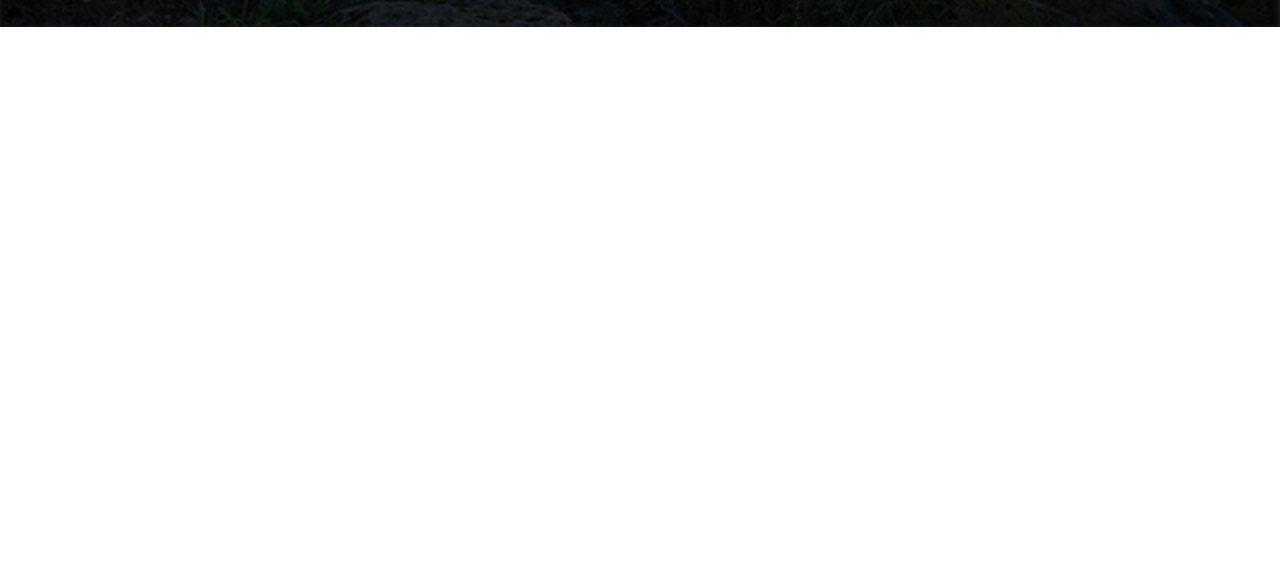
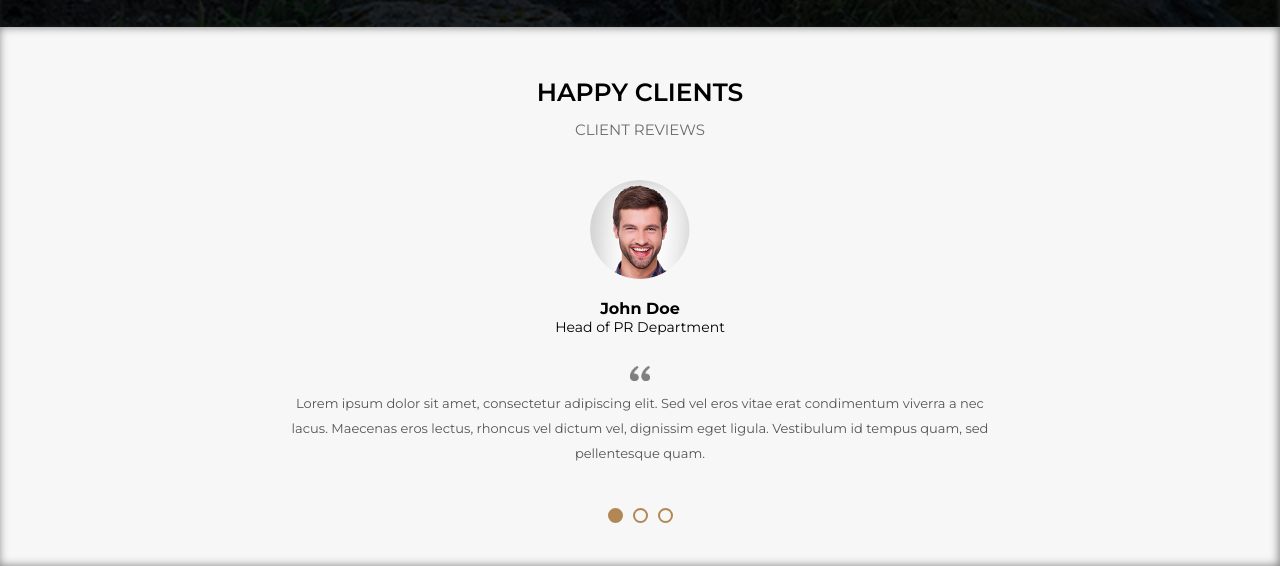
Before and after one commit to ChrystianSPereira/Project_Awax, a plain HTML site: page index.html in a window 1280 px wide. Shown: the part 3018-3584 px from the top of the page. Before the commit the page ends 3045 px from the top, so only its background shows below. Drawn offline with Linux system fonts and the light colour scheme.

Commit message:
Happy Client

```diff
--- a/css/style.css
+++ b/css/style.css
@@ -519,9 +519,90 @@ header{
 .section-team-social a:hover{
     background-color: var(--secondy--cor-hover);
 }
+
+/* CLIENTS */
+.clients .section-body {
+    max-width:initial;
+}
+
+.section-clients {
+    overflow:hidden;
+}
+
+.section-clients .sliders {
+    width:1000vw;
+    height:100%;
+}
+
+.section-clients .slide {
+    width:100vw;
+    height:100%;
+    display:inline-block;
+}
+
+.section-clients .slidearea {
+    display:flex;
+    flex-direction:column;
+    height:100%;
+    justify-content: center;
+    align-items:center;
+}
+
+.section-clients-avatar {
+    width:100px;
+}
+
+.section-clients-name {
+    font-weight: bold;
+    font-size:16px;
+    margin-top:20px;
+}
+
+.section-clients-role {
+    font-size:14px;
+}
+
+.section-clients-quoteimg {
+    width:20px;
+    margin-top:30px;
+}
+
+.section-clients-quote {
+    margin-top:10px;
+    font-size:13px;
+    max-width:700px;
+    color:#555;
+    text-align:center;
+    line-height:25px;
+    margin-left:30px;
+    margin-right:30px;
+}
+
+.section-clients .sliders-pointers {
+    width:100vw;
+    height:20px;
+    display:flex;
+    justify-content: center;
+    align-items: center;
+    margin-top:40px;
+}
+
+.section-clients .pointer {
+    width:15px;
+    height:15px;
+    border:2px solid #B28756;
+    border-radius:8px;
+    margin-left:5px;
+    margin-right:5px;
+    cursor:pointer;
+}
+
+.section-clients .pointer.active {
+    background-color:#B28756;
+}
+
 /* EMPTY */
 /* EMPTY */
 /* EMPTY */
 /* EMPTY */
 /* EMPTY */
-/* EMPTY */
--- a/index.html
+++ b/index.html
@@ -308,6 +308,48 @@
                 </div>
             </div>
         </section>
+        <section class="default light clients">
+            <div class="section-title">Happy Clients</div>
+            <div class="section-desc">Client Reviews</div>
+            <div class="section-body">
+                <div class="section-clients">
+                    <div class="sliders" style="margin-left:0;">
+                        <div class="slide">
+                            <div class="slidearea">
+                                <img class="section-clients-avatar" src="./assets/complements/homem1.png" />
+                                <div class="section-clients-name">John Doe</div>
+                                <div class="section-clients-role">Head of PR Department</div>
+                                <img class="section-clients-quoteimg" src="./assets/icons/quote.png" />
+                                <div class="section-clients-quote">Lorem ipsum dolor sit amet, consectetur adipiscing elit. Sed vel eros vitae erat condimentum viverra a nec lacus. Maecenas eros lectus, rhoncus vel dictum vel, dignissim eget ligula. Vestibulum id tempus quam, sed pellentesque quam.</div>
+                            </div>
+                        </div>
+                        <div class="slide">
+                            <div class="slidearea">
+                                <img class="section-clients-avatar" src="./assets/complements/homem2.png" />
+                                <div class="section-clients-name">Mark Doe</div>
+                                <div class="section-clients-role">Head of PR Department</div>
+                                <img class="section-clients-quoteimg" src="./assets/icons/quote.png" />
+                                <div class="section-clients-quote">Lorem ipsum dolor sit amet, consectetur adipiscing elit. Sed vel eros vitae erat condimentum viverra a nec lacus. Maecenas eros lectus, rhoncus vel dictum vel, dignissim eget ligula. Vestibulum id tempus quam, sed pellentesque quam.</div>
+                            </div>
+                        </div>
+                        <div class="slide">
+                            <div class="slidearea">
+                                <img class="section-clients-avatar" src="./assets/complements/mulher2.png" />
+                                <div class="section-clients-name">Jenifer Doe</div>
+                                <div class="section-clients-role">Head of PR Department</div>
+                                <img class="section-clients-quoteimg" src="./assets/icons/quote.png" />
+                                <div class="section-clients-quote">Lorem ipsum dolor sit amet, consectetur adipiscing elit. Sed vel eros vitae erat condimentum viverra a nec lacus. Maecenas eros lectus, rhoncus vel dictum vel, dignissim eget ligula. Vestibulum id tempus quam, sed pellentesque quam.</div>
+                            </div>
+                        </div>
+                    </div>
+                    <div class="sliders-pointers">
+                        <div class="pointer active"></div>
+                        <div class="pointer"></div>
+                        <div class="pointer"></div>
+                    </div>
+                </div>
+            </div>
+        </section>
     </main>
     <footer>
 
```
